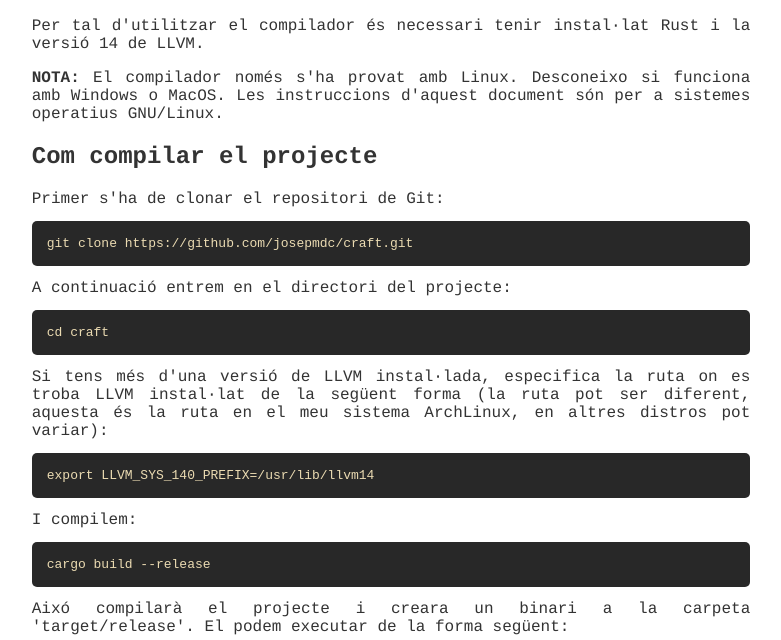
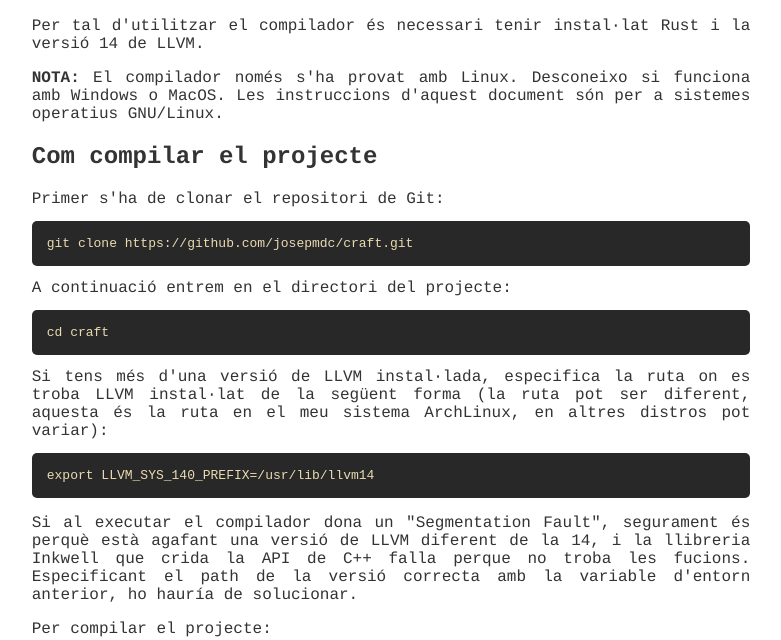
Before and after one commit to josepmdc/thesis, a plain HTML site: page manual.html in a window 1280 px wide. Shown: the part 160-800 px from the top of the page, without its empty margins (249-1030 px from the left). Drawn offline with Linux system fonts and the light colour scheme.

Commit message:
Checkpoint

```diff
--- a/manual.html
+++ b/manual.html
@@ -73,11 +73,19 @@
         (la ruta pot ser diferent, aquesta és la ruta en el meu sistema ArchLinux, en altres distros pot variar):
         <pre>export LLVM_SYS_140_PREFIX=/usr/lib/llvm14</pre>
 
-        I compilem:
+        <p>
+        Si al executar el compilador dona un "Segmentation Fault", segurament és
+        perquè està agafant una versió de LLVM diferent de la 14, i la llibreria
+        Inkwell que crida la API de C++ falla perque no troba les fucions.
+        Especificant el path de la versió correcta amb la variable d'entorn
+        anterior, ho hauría de solucionar.
+        </p>
+
+        Per compilar el projecte:
         <pre>cargo build --release</pre>
 
-        Aixó compilarà el projecte i creara un binari a la carpeta 'target/release'. El podem executar de la forma
-        següent:
+        Aixó descarregarà totes les llibreries de Rust, compilarà el projecte i creara un binari a la carpeta 'target/release'.
+        El podem executar de la forma següent:
         <pre>./target/release/craft &lt;fitxer a compilar&gt;</pre>
 
         Les opcions que té el compilador les podem veure amb el flag '--help':
@@ -95,6 +103,8 @@ Options:
         <pre>cargo run &lt;fitxer a compilar&gt;</pre>
 
         Això compilarà el projecte i l'executarà.
+
+        Per executar els tests, simplement executem <pre>cargo test</pre>
     </div>
 </body>
 
```
Also changed, not shown: 2 other files.
